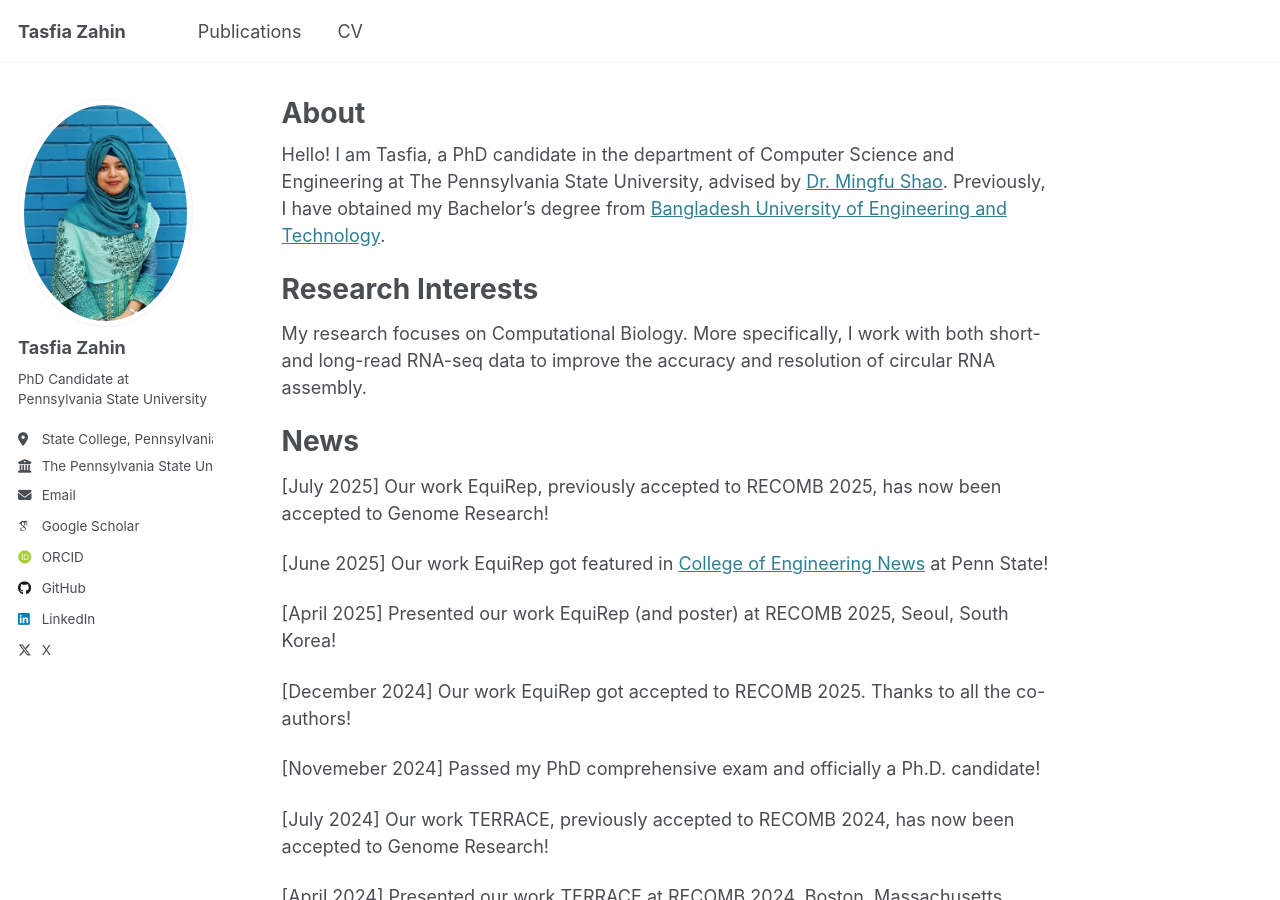
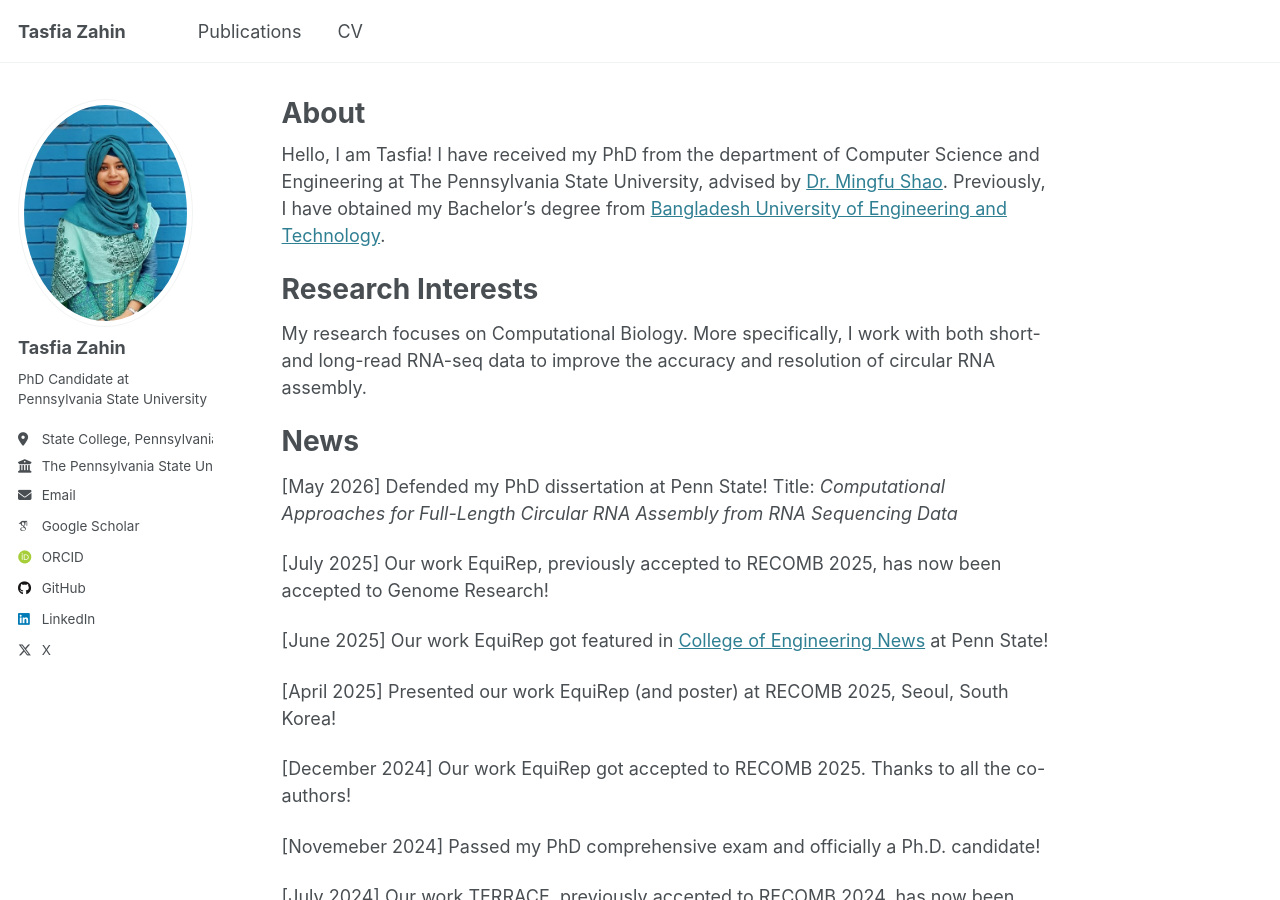
Before and after one commit to TasfiaZahin/TasfiaZahin.github.io, a Jekyll site: the page built from _pages/about.md, in a window 1280 px wide and 900 px high. Built offline with Jekyll 4.4.1, drawn with Linux system fonts in a browser that asks for light colours; some web fonts are replaced.

Commit message:
updated about and cv

```diff
--- a/_pages/about.md
+++ b/_pages/about.md
@@ -8,7 +8,7 @@ redirect_from:
 ---
 
 
-Hello! I am Tasfia, a PhD candidate in the department of Computer Science and Engineering at The Pennsylvania State University, advised by [Dr. Mingfu Shao](https://sites.psu.edu/mxs2589/). Previously, I have obtained my Bachelor's degree from [Bangladesh University of Engineering and Technology](https://cse.buet.ac.bd/).
+Hello, I am Tasfia! I have received my PhD from the department of Computer Science and Engineering at The Pennsylvania State University, advised by [Dr. Mingfu Shao](https://sites.psu.edu/mxs2589/). Previously, I have obtained my Bachelor's degree from [Bangladesh University of Engineering and Technology](https://cse.buet.ac.bd/).
 
 Research Interests
 ======
@@ -16,6 +16,8 @@ My research focuses on Computational Biology. More specifically, I work with bot
 
 News
 ======
+[May 2026] Defended my PhD dissertation at Penn State! Title: *Computational Approaches for Full-Length Circular RNA Assembly from RNA Sequencing Data*
+
 [July 2025] Our work EquiRep, previously accepted to RECOMB 2025, has now been accepted to Genome Research!
 
 [June 2025] Our work EquiRep got featured in [College of Engineering News](https://www.psu.edu/news/engineering/story/qa-how-does-computer-science-advance-biology?fbclid=IwY2xjawQBjyVleHRuA2FlbQIxMABicmlkETFBcGFkZ2EzSkhkNlVDTUw2c3J0YwZhcHBfaWQQMjIyMDM5MTc4ODIwMDg5MgABHl77hkkgqbG_k3am-Wd3_RHWAPU1IBs075JhtvZUIO9Ld1i4Q0i6yYd3eyr3_aem_zAvEAifdZJay4WI50TdiyA) at Penn State!
```
Also changed, not shown: 1 other file.
